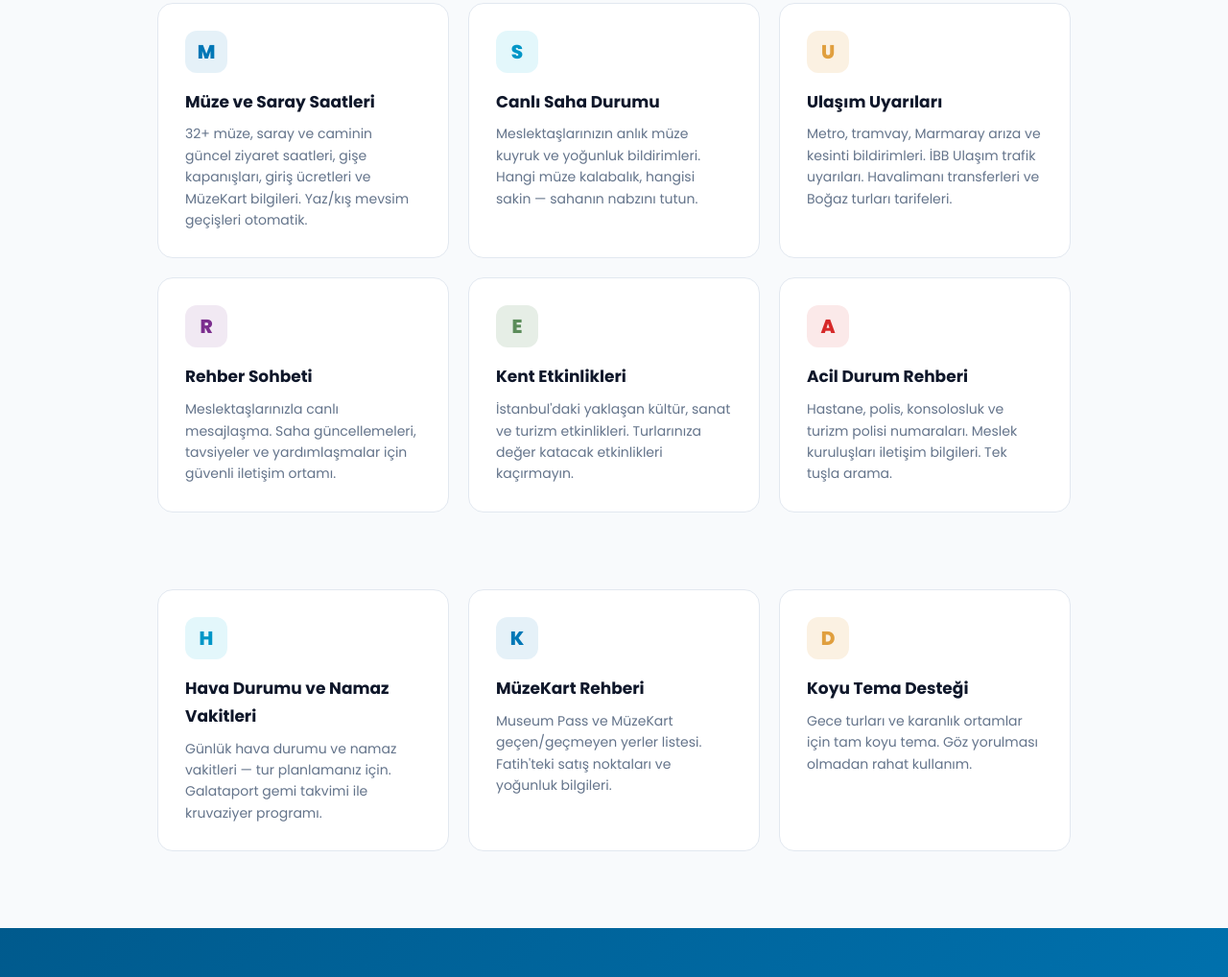
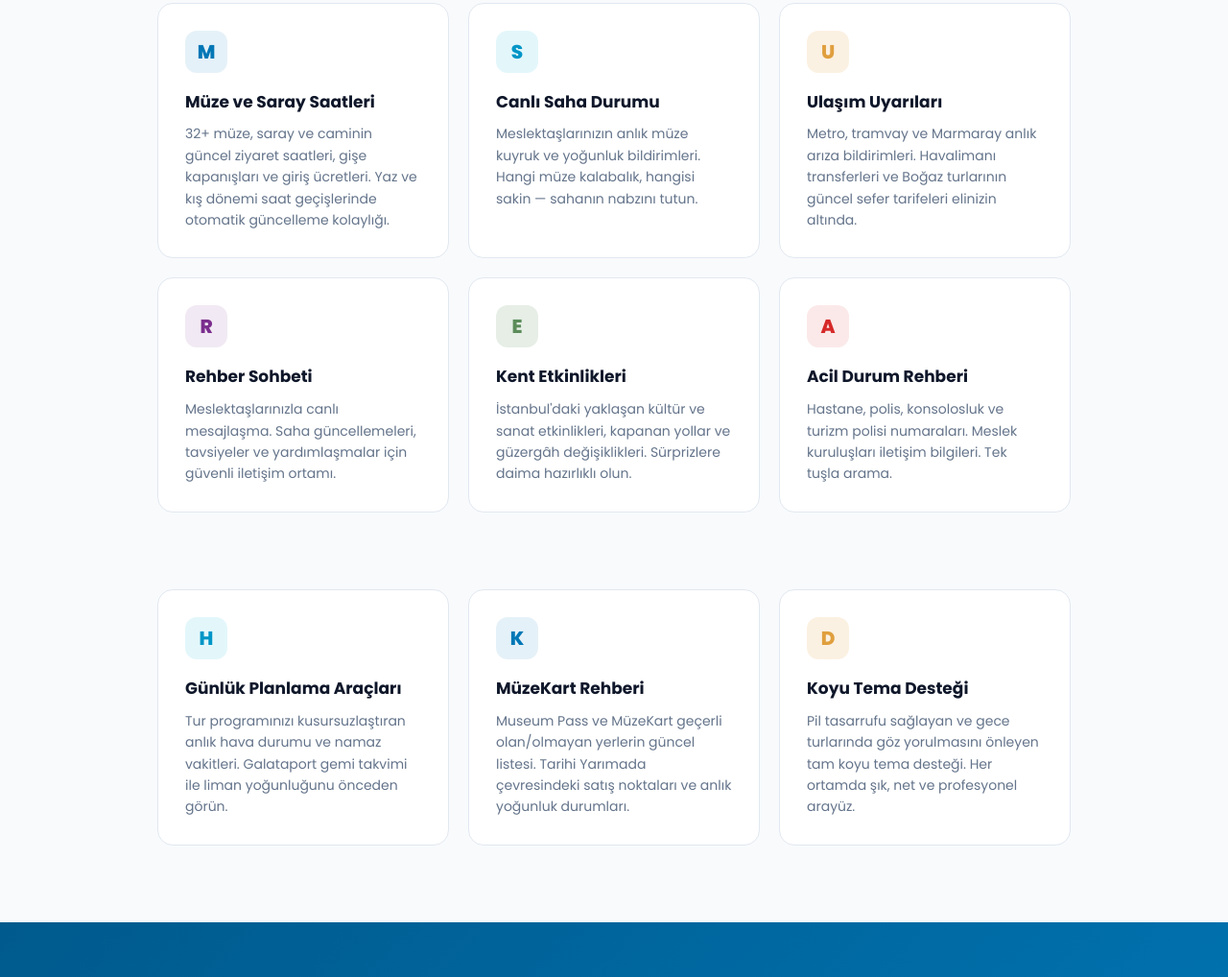
Before and after one commit to aysetokkus-lab/pusula-istanbul, a website: page docs/index.html in a window 1280 px wide. Shown: the part 813-1831 px from the top of the page at 96% size. Drawn offline with Linux system fonts and the light colour scheme.

Commit message:
docs: özellik kartları metin güncellemesi

```diff
--- a/docs/index.html
+++ b/docs/index.html
@@ -267,7 +267,7 @@
     <div class="feature-card">
       <div class="feature-icon icon-blue">M</div>
       <h3>Müze ve Saray Saatleri</h3>
-      <p>32+ müze, saray ve caminin güncel ziyaret saatleri, gişe kapanışları, giriş ücretleri ve MüzeKart bilgileri. Yaz/kış mevsim geçişleri otomatik.</p>
+      <p>32+ müze, saray ve caminin güncel ziyaret saatleri, gişe kapanışları ve giriş ücretleri. Yaz ve kış dönemi saat geçişlerinde otomatik güncelleme kolaylığı.</p>
     </div>
     <div class="feature-card">
       <div class="feature-icon icon-teal">S</div>
@@ -277,7 +277,7 @@
     <div class="feature-card">
       <div class="feature-icon icon-amber">U</div>
       <h3>Ulaşım Uyarıları</h3>
-      <p>Metro, tramvay, Marmaray arıza ve kesinti bildirimleri. İBB Ulaşım trafik uyarıları. Havalimanı transferleri ve Boğaz turları tarifeleri.</p>
+      <p>Metro, tramvay ve Marmaray anlık arıza bildirimleri. Havalimanı transferleri ve Boğaz turlarının güncel sefer tarifeleri elinizin altında.</p>
     </div>
     <div class="feature-card">
       <div class="feature-icon icon-purple">R</div>
@@ -287,7 +287,7 @@
     <div class="feature-card">
       <div class="feature-icon icon-green">E</div>
       <h3>Kent Etkinlikleri</h3>
-      <p>İstanbul'daki yaklaşan kültür, sanat ve turizm etkinlikleri. Turlarınıza değer katacak etkinlikleri kaçırmayın.</p>
+      <p>İstanbul'daki yaklaşan kültür ve sanat etkinlikleri, kapanan yollar ve güzergâh değişiklikleri. Sürprizlere daima hazırlıklı olun.</p>
     </div>
     <div class="feature-card">
       <div class="feature-icon icon-red">A</div>
@@ -302,18 +302,18 @@
   <div class="features-grid">
     <div class="feature-card">
       <div class="feature-icon icon-teal">H</div>
-      <h3>Hava Durumu ve Namaz Vakitleri</h3>
-      <p>Günlük hava durumu ve namaz vakitleri — tur planlamanız için. Galataport gemi takvimi ile kruvaziyer programı.</p>
+      <h3>Günlük Planlama Araçları</h3>
+      <p>Tur programınızı kusursuzlaştıran anlık hava durumu ve namaz vakitleri. Galataport gemi takvimi ile liman yoğunluğunu önceden görün.</p>
     </div>
     <div class="feature-card">
       <div class="feature-icon icon-blue">K</div>
       <h3>MüzeKart Rehberi</h3>
-      <p>Museum Pass ve MüzeKart geçen/geçmeyen yerler listesi. Fatih'teki satış noktaları ve yoğunluk bilgileri.</p>
+      <p>Museum Pass ve MüzeKart geçerli olan/olmayan yerlerin güncel listesi. Tarihi Yarımada çevresindeki satış noktaları ve anlık yoğunluk durumları.</p>
     </div>
     <div class="feature-card">
       <div class="feature-icon icon-amber">D</div>
       <h3>Koyu Tema Desteği</h3>
-      <p>Gece turları ve karanlık ortamlar için tam koyu tema. Göz yorulması olmadan rahat kullanım.</p>
+      <p>Pil tasarrufu sağlayan ve gece turlarında göz yorulmasını önleyen tam koyu tema desteği. Her ortamda şık, net ve profesyonel arayüz.</p>
     </div>
   </div>
 </section>
```
